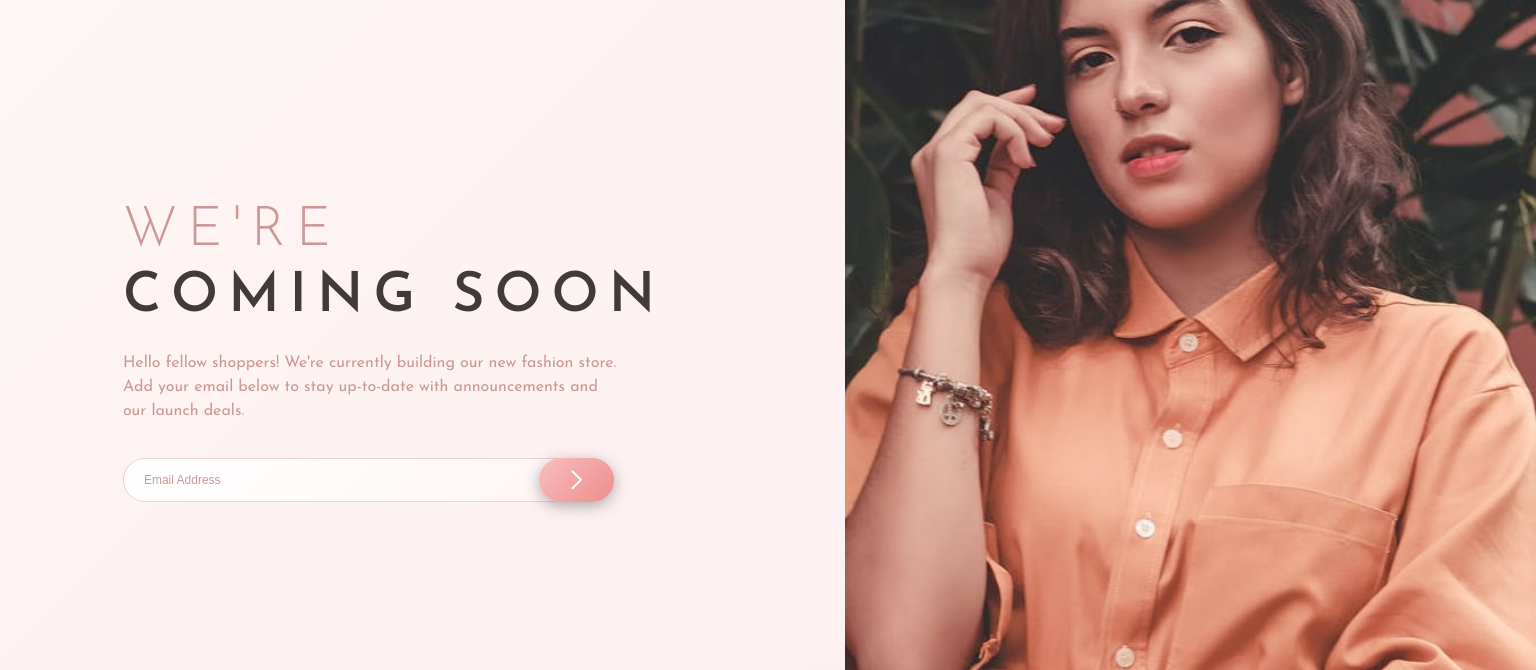
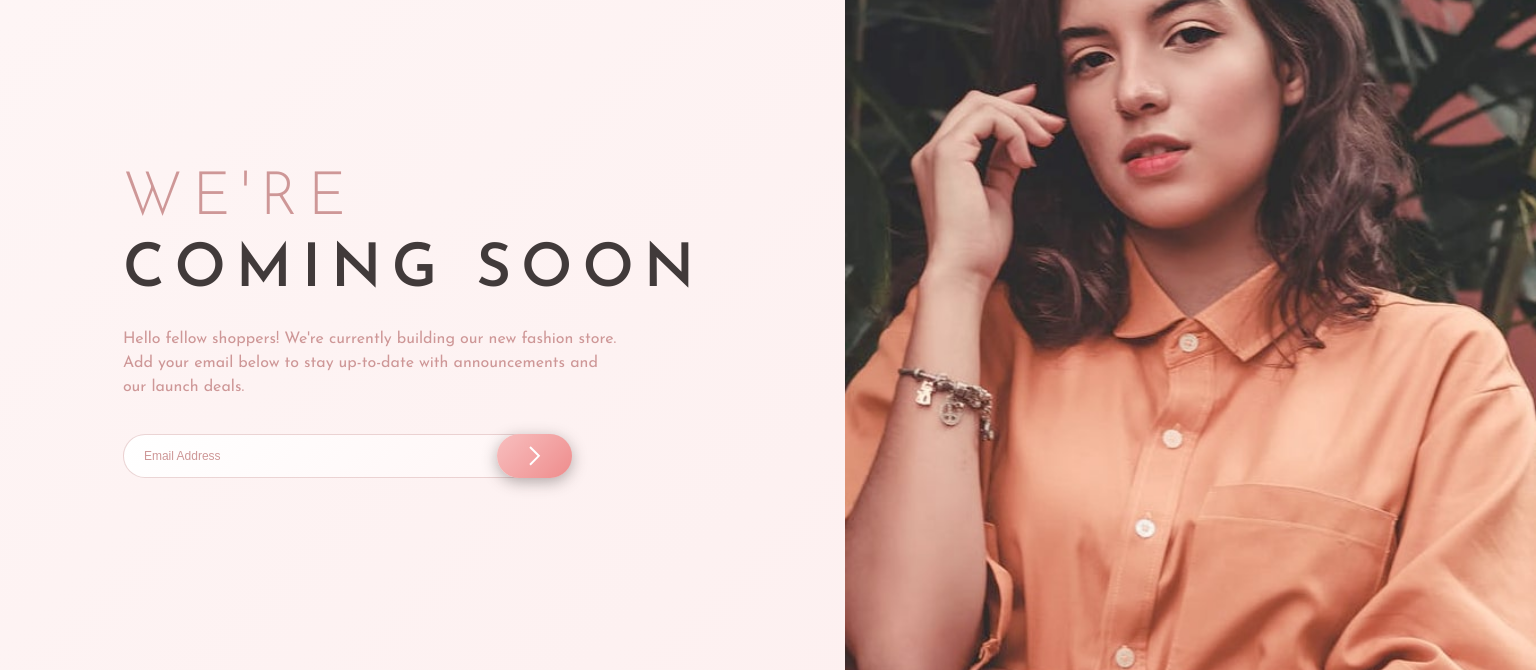
Before and after one commit to hamilton-i7/base_apparel, a plain HTML site: page root/index.html in a window 1536 px wide. Shown: the part 114-784 px from the top of the page. Drawn offline with Linux system fonts and the light colour scheme.

Commit message:
added final fixes

```diff
--- a/root/index.html
+++ b/root/index.html
@@ -41,6 +41,7 @@
         </div>
 
         <form action="#" class="email-container" id="form">
+          <label for="email"></label>
           <input type="email" name="email" id="email" placeholder="Email Address" class="email">
           <div class="error-icon-box">
             <img src="images/icon-error.svg" alt="Error icon" class="error-icon hidden" id="js--error-icon">
--- a/root/sass/base/_typography.scss
+++ b/root/sass/base/_typography.scss
@@ -32,6 +32,9 @@ body {
     @media only screen and (min-width: 1375px) {
         font-size: 5.5rem;
     }
+    @media only screen and (min-width: 1400px) {
+        font-size: 6rem;
+    }
 
     span {
         color: $color-primary-1;
--- a/root/sass/components/_email.scss
+++ b/root/sass/components/_email.scss
@@ -21,6 +21,9 @@
     }
     @media only screen and (min-width: 1375px) {
         width: 82%;
+    }
+    @media only screen and (min-width: 1400px) {
+        width: 75%;
     }
 
     & .email,
--- a/root/sass/layout/_cta.scss
+++ b/root/sass/layout/_cta.scss
@@ -11,6 +11,9 @@
     }
     @media only screen and (min-width: 1300px) and (min-height: 421px) {
         margin-top: 32%;
+    }
+    @media only screen and (min-width: 1400px) and (min-height: 421px) {
+        margin-top: 26%;
     }
 
     &__heading {
```
Also changed, not shown: root/css/main.css.
